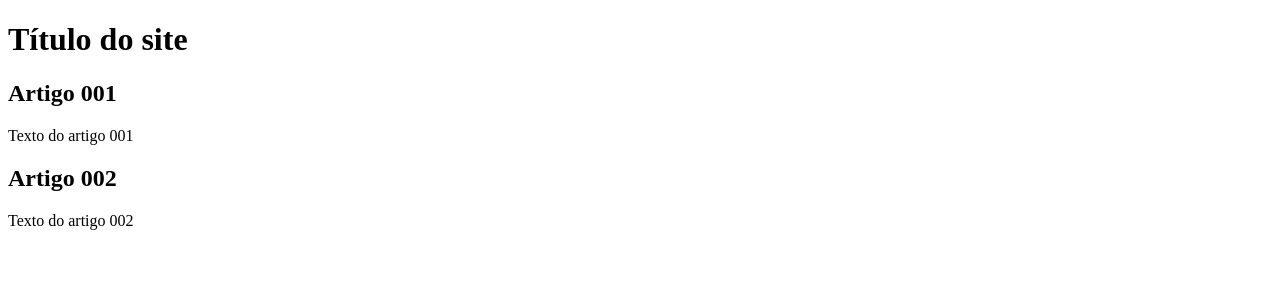
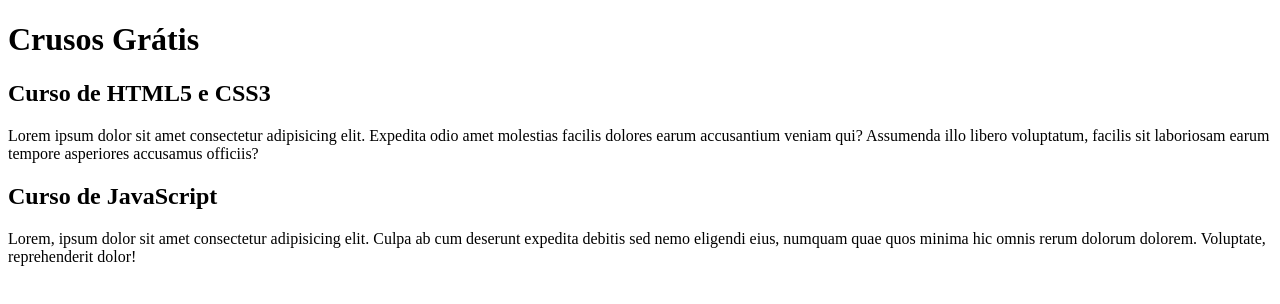
Before and after one commit to AnaGabrieleVerde/Projeto-site, a plain HTML site: page index.html in a window 1280 px wide. Drawn offline with Linux system fonts and the light colour scheme.

Commit message:
comecei a escrever o conteúdo

```diff
--- a/index.html
+++ b/index.html
@@ -9,15 +9,15 @@
 <body>
     <main>
         <header>
-            <h1>Título do site</h1>
+            <h1>Crusos Grátis</h1>
         </header>
         <article>
-            <h2>Artigo 001</h2>
-            <p>Texto do artigo 001</p>
+            <h2>Curso de HTML5 e CSS3</h2>
+            <p>Lorem ipsum dolor sit amet consectetur adipisicing elit. Expedita odio amet molestias facilis dolores earum accusantium veniam qui? Assumenda illo libero voluptatum, facilis sit laboriosam earum tempore asperiores accusamus officiis?</p>
         </article>
         <article>
-            <h2>Artigo 002</h2>
-            <p>Texto do artigo 002</p>
+            <h2>Curso de JavaScript</h2>
+            <p>Lorem, ipsum dolor sit amet consectetur adipisicing elit. Culpa ab cum deserunt expedita debitis sed nemo eligendi eius, numquam quae quos minima hic omnis rerum dolorum dolorem. Voluptate, reprehenderit dolor!</p>
         </article>
     </main>
 </body>
```
